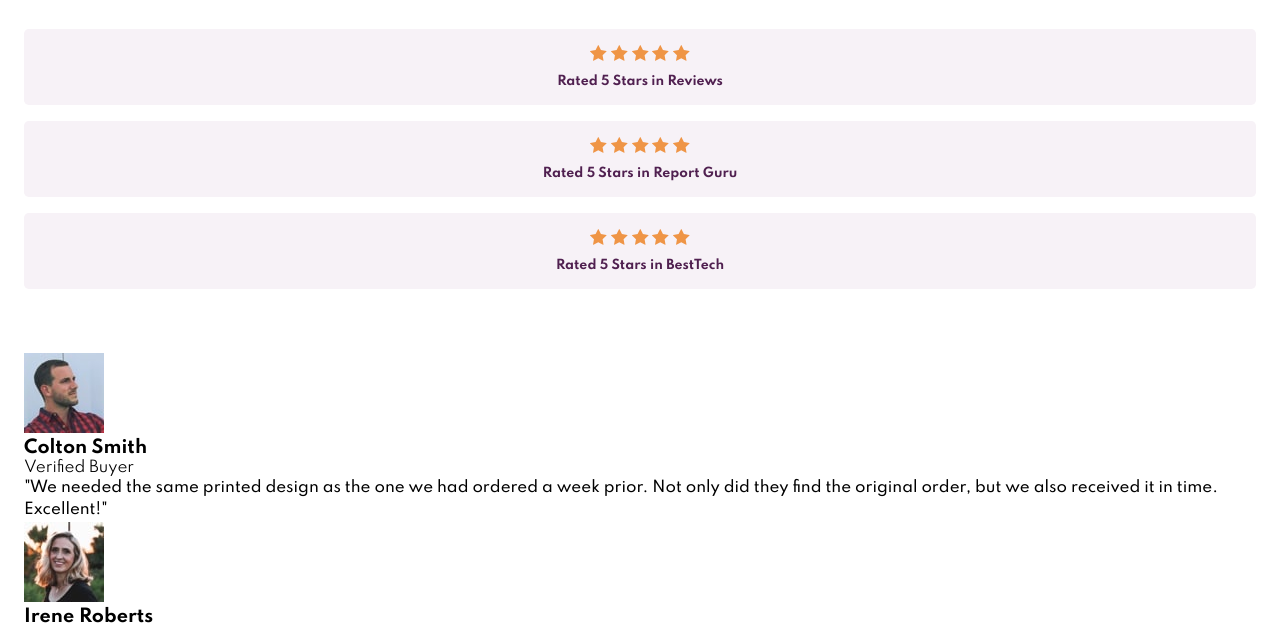
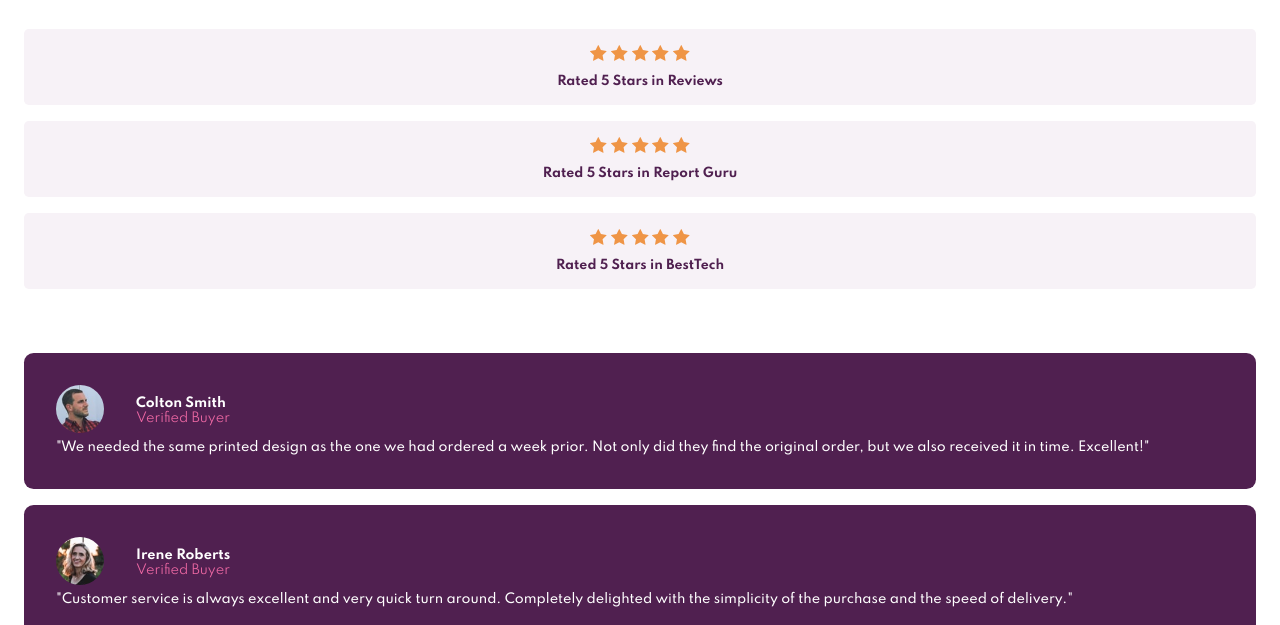
Before and after one commit to 0limpi0/social-proof, a plain HTML site: page index.html in a window 1280 px wide. Shown: the part 121-746 px from the top of the page. Drawn offline with Linux system fonts and the light colour scheme.

Commit message:
Style: style the testimonial section

```diff
--- a/assets/styles/main.css
+++ b/assets/styles/main.css
@@ -76,3 +76,45 @@ p {
 .review-text {
   color: var(--very-dark-magenta);
 }
+
+/* testimonials */
+.testimonials {
+}
+
+.testimonial-card {
+  background-color: var(--very-dark-magenta);
+  margin-bottom: 1rem;
+  padding: 2rem;
+  border-radius: 0.6rem;
+}
+
+.testimonial_perfil {
+  display: flex;
+  align-items: center;
+}
+
+.testimonial-image-section {
+}
+
+.testimonial-image {
+  width: 60%;
+  border-radius: 50%;
+}
+
+.testimonial-info {
+}
+
+.testimonial-name {
+  font-size: 0.8rem;
+  color: var(--white);
+}
+
+.testimonial-position {
+  font-size: 0.8rem;
+  color: var(--soft-pink);
+}
+
+.testimonial-text {
+  font-size: 0.8rem;
+  color: var(--white);
+}
```
